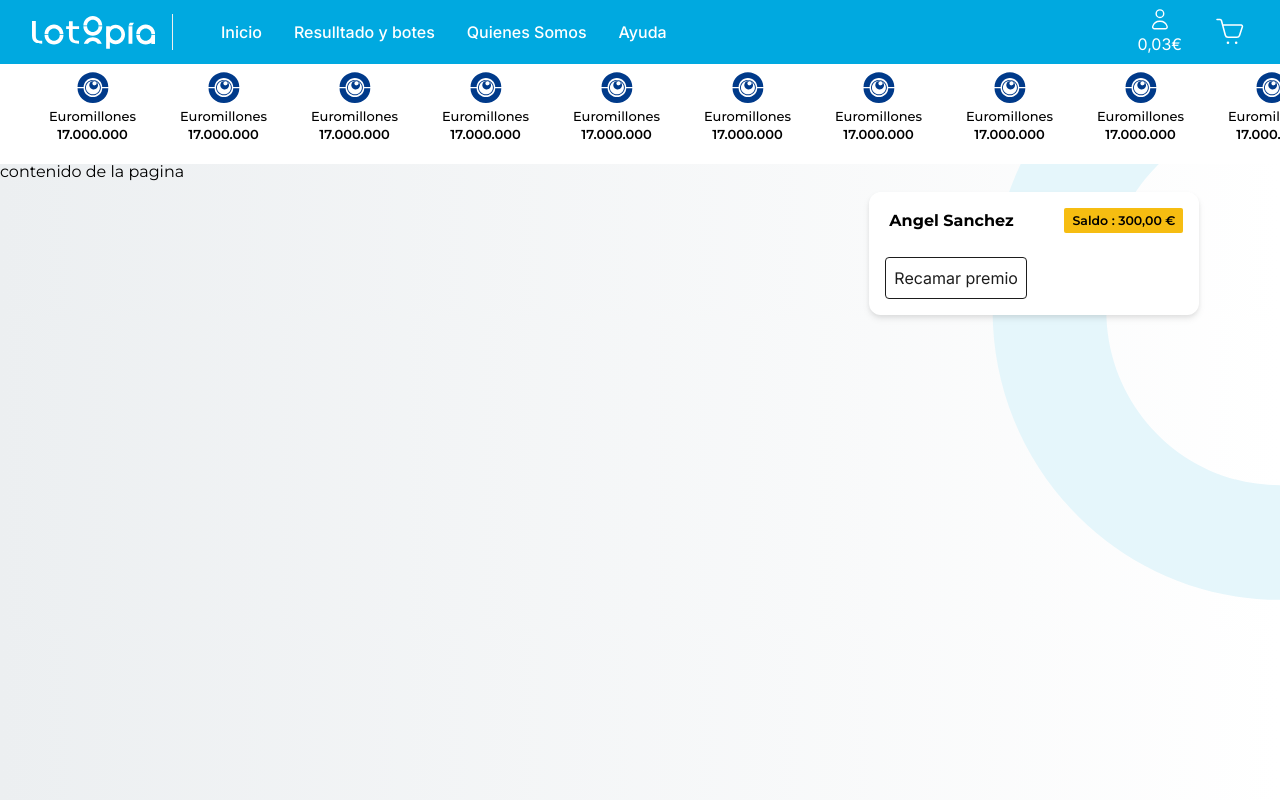
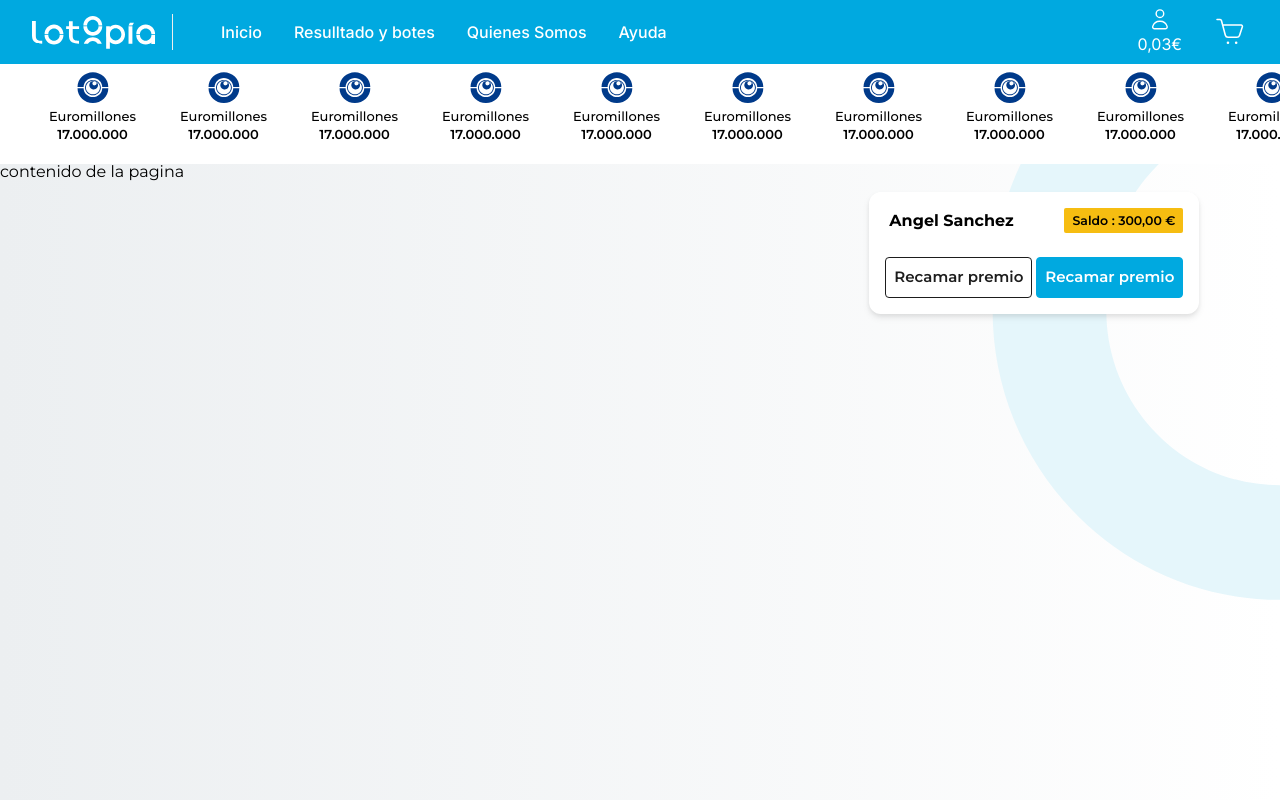
Before and after one commit to angeleesc/pulpo-line-challenger-2, a Next.js app: page / in a window 1280 px wide. Built offline with nearby package versions, Linux system fonts and the light colour scheme.

Commit message:
configuracion de los botones filled

```diff
--- a/src/app/component/aside-menu/AsideMenu.tsx
+++ b/src/app/component/aside-menu/AsideMenu.tsx
@@ -16,7 +16,10 @@ export default function AsideMenu() {
           </div>
         </div>
         <div className="flex mt-6 w-full justify-between items-center ">
-          <MaterialButton variant="filled" >
+          <MaterialButton variant="outlined" color="secondary" >
+            Recamar premio
+          </MaterialButton>
+          <MaterialButton variant="filled" color="primary" >
             Recamar premio
           </MaterialButton>
         </div>
--- a/src/app/component/button/material-button/MaterialButton.tsx
+++ b/src/app/component/button/material-button/MaterialButton.tsx
@@ -1,6 +1,9 @@
 import { HtmlButtonInterface } from "@/types/HtmlButtonElementType";
 import React, { useMemo } from "react";
 import "./material/button.css"
+
+/* type Variant = "filled" | "outlined" | "gradient" | "text" */
+/* type Color = "primary" | "secondary"| "info"| "success"| "Warning"| "Error" | "Darck" */
 
 export default function MaterialButton({
   children,
@@ -14,20 +17,25 @@ export default function MaterialButton({
 
     const classConfig = useMemo(()=>{
         if(!variant && !color){
+            console.log("no tiene variable a color")
              return " bg-orange-900 text-white"
         }
 
         if(variant && !color){
-
+             console.log("tienes variante pero no tienes color")
             if(variant ==="filled") return " bg-orange-900 text-white"
             if(variant ==="outlined") return "border bordeer-orange-900 text-orange-900"
+
         }
+
+        console.log("tienes variante y color")
+        return `${variant}-${color}`
 
     },[])
 
 
   return <button
-  className={`button outline-darck`}
+  className={`button ${classConfig}`}
   {...rest}
   >{children}</button>;
 }
--- a/src/app/component/button/material-button/material/button.css
+++ b/src/app/component/button/material-button/material/button.css
@@ -1,20 +1,52 @@
+/* type Variant = "filled" | "outlined" | "gradient" | "text" */
+/* type Color = "primary" | "secondary"| "info"| "success"| "Warning"| "Error" | "Darck" */
 .button {
 
 
-    transition: opacity .5s, color .5s;
+    transition: opacity .5s, color .5s, background-color .5s;
+    @apply p-2 text-[15px] font-montserrat font-semibold rounded text-center;
 
 
+    &.filled-primary{
+        @apply bg-primary-default border border-primary-default text-white;
 
-    &.outline-darck {
-        @apply text-center bg-white p-2 rounded border border-secondary-default text-secondary-default;
+        &:hover{
+            @apply bg-primary-hover border-primary-hover
+        }
+    }
+
+    &.outlined-primary {
+        @apply bg-white border border-primary-default text-primary-default;
 
         &:hover {
-            @apply border-secondary-hover text-secondary-hover
+            @apply bg-primary-hover border-primary-hover text-white
         }
 
-        &:disabled {
-            opacity: 50%;
+    }
+
+    &.outlined-secondary {
+
+        @apply bg-white border border-secondary-default text-secondary-default;
+
+        &:hover {
+            @apply bg-secondary-hover border-secondary-hover text-white;
         }
+
+
+    }
+
+
+    &.outlined-darck {
+        @apply bg-white border border-secondary-default text-secondary-default;
+
+        &:hover {
+            @apply bg-secondary-hover border-secondary-hover text-white;
+        }
+
+    }
+
+    &:disabled {
+        opacity: 50%;
     }
 
 
```
